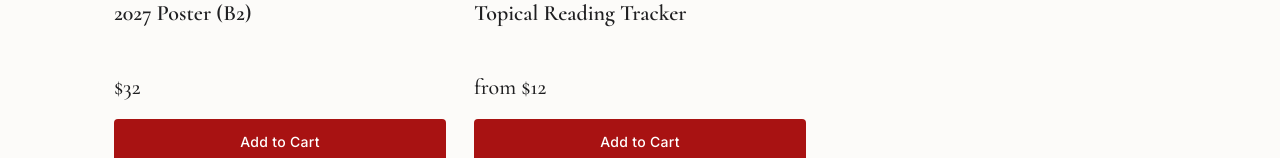
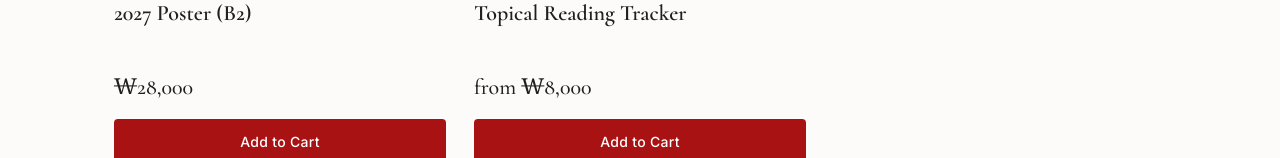
Before and after one commit to sophia-hye/dolf, a React (Vite) app: page /shop in a window 1280 px wide. Shown: the part 2289-2447 px from the top of the page. Built offline with nearby package versions, Linux system fonts and the light colour scheme; a web font is replaced by a local one.

Commit message:
refactor(shop): price poster and topical per locale
- Per-locale currency (KRW / USD / JPY)
- 2027 Poster (B2): ₩28,000 / $20 / ¥3,100
- Topical: single base ₩8,000 / $6 / ¥900, foldout +₩8,000 (= ₩16,000) tier

```diff
--- a/src/data/products/poster.ts
+++ b/src/data/products/poster.ts
@@ -11,12 +11,12 @@ export const poster: Record<Locale, ShopProduct> = {
     slug: 'poster',
     catalogImage: catalog,
     catalogName: '2027 Poster (B2)',
-    catalogPrice: '$32',
+    catalogPrice: '₩28,000',
     hero: {
       gallery: [hero],
       title: '2027 Poster',
       subtitle: 'B2 Wall Poster — 점자와 숫자로 표현한 캘린더 포스터',
-      price: '$32',
+      price: '₩28,000',
       description:
         'DoLF 2027 캘린더를 B2(500×707mm) 대형 포스터로. 미니멀한 점·선 디자인이 한 해 동안 공간을 채웁니다.',
       specLines: ['B2 · 500 × 707mm', '대형 월 포스터', '점자 + 숫자'],
@@ -103,12 +103,12 @@ export const poster: Record<Locale, ShopProduct> = {
     slug: 'poster',
     catalogImage: catalog,
     catalogName: '2027 Poster (B2)',
-    catalogPrice: '$32',
+    catalogPrice: '$20',
     hero: {
       gallery: [hero],
       title: '2027 Poster',
       subtitle: 'B2 Wall Poster — a calendar poster rendered in Braille and numbers',
-      price: '$32',
+      price: '$20',
       description:
         'The DoLF 2027 calendar as a large B2 (500×707mm) poster. A minimal dot-and-line design fills your space all year long.',
       specLines: ['B2 · 500 × 707mm', 'Large monthly poster', 'Braille + numbers'],
@@ -195,12 +195,12 @@ export const poster: Record<Locale, ShopProduct> = {
     slug: 'poster',
     catalogImage: catalog,
     catalogName: '2027 Poster (B2)',
-    catalogPrice: '$32',
+    catalogPrice: '¥3,100',
     hero: {
       gallery: [hero],
       title: '2027 Poster',
       subtitle: 'B2 Wall Poster — 点字と数字で表現したカレンダーポスター',
-      price: '$32',
+      price: '¥3,100',
       description:
         'DoLF 2027カレンダーをB2(500×707mm)の大判ポスターに。ミニマルな点と線のデザインが一年を通して空間を彩ります。',
       specLines: ['B2 · 500 × 707mm', '大判マンスリーポスター', '点字 + 数字'],
--- a/src/data/products/topical.ts
+++ b/src/data/products/topical.ts
@@ -16,12 +16,12 @@ export const topical: Record<Locale, ShopProduct> = {
     catalogImage: catalog,
     catalogName: 'Topical Reading Tracker',
     badge: 'Faith',
-    catalogPrice: 'from $12',
+    catalogPrice: 'from ₩8,000',
     hero: {
       gallery: [hero, coverBack],
       title: 'Topical Reading Tracker',
       subtitle: 'Single Sheet & Foldout — 주제별 성경 통독 트래커',
-      price: 'from $12',
+      price: 'from ₩8,000',
       description:
         '한 주제를 깊이 따라 읽는 1장짜리 통독 트래커입니다. 사복음서 대조, 시편·잠언, 평행 본문 등 주제별로 골라보세요.',
       specLines: ['B5 · 176 × 250mm', '낱장(Single) 또는 접지(Foldout)', '주제별 디자인'],
@@ -94,7 +94,7 @@ export const topical: Record<Locale, ShopProduct> = {
         { label: 'Topics', value: '낱장 9종 · 접지 3종' },
         { label: 'Print', value: '단면 또는 양면' },
         { label: 'Paper', value: '미색 모조지' },
-        { label: 'Foldout', value: '+$4 추가' },
+        { label: 'Foldout', value: '+₩8,000 추가' },
       ],
     },
     shippingFaq: {
@@ -134,12 +134,12 @@ export const topical: Record<Locale, ShopProduct> = {
     catalogImage: catalog,
     catalogName: 'Topical Reading Tracker',
     badge: 'Faith',
-    catalogPrice: 'from $12',
+    catalogPrice: 'from $6',
     hero: {
       gallery: [hero, coverBack],
       title: 'Topical Reading Tracker',
       subtitle: 'Single Sheet & Foldout — Topical Bible Reading Tracker',
-      price: 'from $12',
+      price: 'from $6',
       description:
         'A one-page reading tracker for following a single theme in depth. Choose by topic—a Harmony of the Gospels, Psalms & Proverbs, parallel passages, and more.',
       specLines: ['B5 · 176 × 250mm', 'Single sheet or Foldout', 'Designed by topic'],
@@ -212,7 +212,7 @@ export const topical: Record<Locale, ShopProduct> = {
         { label: 'Topics', value: '9 single sheets · 3 foldouts' },
         { label: 'Print', value: 'Single-sided or double-sided' },
         { label: 'Paper', value: 'Ivory woodfree paper' },
-        { label: 'Foldout', value: '+$4 extra' },
+        { label: 'Foldout', value: '+$6 extra' },
       ],
     },
     shippingFaq: {
@@ -252,12 +252,12 @@ export const topical: Record<Locale, ShopProduct> = {
     catalogImage: catalog,
     catalogName: 'Topical Reading Tracker',
     badge: 'Faith',
-    catalogPrice: 'from $12',
+    catalogPrice: 'from ¥900',
     hero: {
       gallery: [hero, coverBack],
       title: 'Topical Reading Tracker',
       subtitle: 'Single Sheet & Foldout — テーマ別聖書通読トラッカー',
-      price: 'from $12',
+      price: 'from ¥900',
       description:
         '一つのテーマを深く追って読む、1枚の通読トラッカーです。福音書の調和、詩篇・箴言、並行箇所など、テーマ別にお選びください。',
       specLines: ['B5 · 176 × 250mm', '1枚（Single）または折り（Foldout）', 'テーマ別デザイン'],
@@ -330,7 +330,7 @@ export const topical: Record<Locale, ShopProduct> = {
         { label: 'Topics', value: '1枚9種 · 折り3種' },
         { label: 'Print', value: '片面または両面' },
         { label: 'Paper', value: 'アイボリー上質紙' },
-        { label: 'Foldout', value: '+$4 追加' },
+        { label: 'Foldout', value: '+¥900 追加' },
       ],
     },
     shippingFaq: {
```
